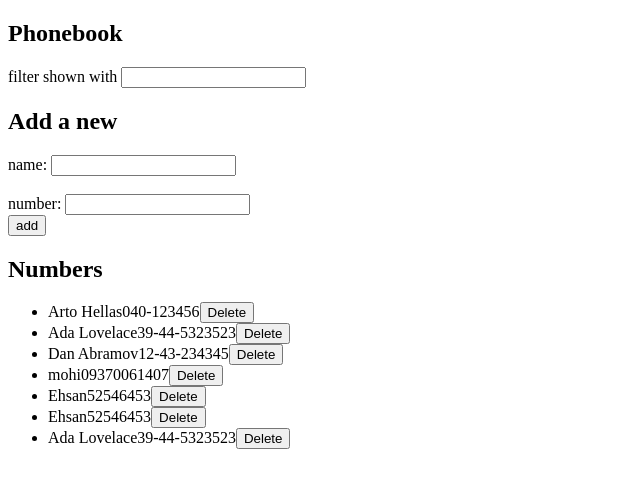
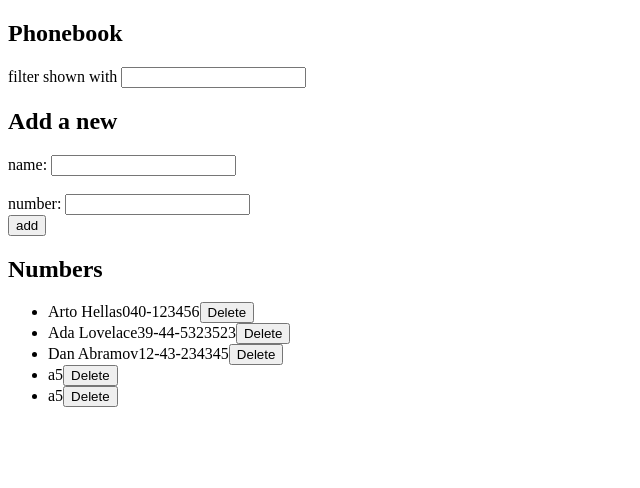
Before and after one commit to Aida-Saremi/Exercise-Helsinki, a React (Create React App) app in the folder part2/phonebook/: page / in a window 1280 px wide. Shown: the top 488 px of the page, without its empty margins (0-640 px from the left). Built offline with nearby package versions, Linux system fonts and the light colour scheme; data requests are answered from the project's data file.

Commit message:
2.15.(got result with a problem in server : it is duplicate person in server)

```diff
--- a/part2/phonebook/db.json
+++ b/part2/phonebook/db.json
@@ -16,24 +16,14 @@
       "id": 3
     },
     {
-      "id": 5,
-      "name": "mohi",
-      "number": "09370061407"
+      "name": "a",
+      "number": "5",
+      "id": 4
     },
     {
-      "name": "Ehsan",
-      "number": "52546453",
-      "id": 6
-    },
-    {
-      "name": "Ehsan",
-      "number": "52546453",
-      "id": 7
-    },
-    {
-      "name": "Ada Lovelace",
-      "number": "39-44-5323523",
-      "id": 8
+      "name": "a",
+      "number": "5",
+      "id": 5
     }
   ]
 }
--- a/part2/phonebook/src/App.js
+++ b/part2/phonebook/src/App.js
@@ -5,13 +5,16 @@ import Persons from './components/persons';
 import personsBackend from './services/personsBackend';
 import axios from 'axios';
 
+const baseUrl = 'http://localhost:3001/persons'
+const App = () => {
 
-const App = () => {
+  // containers
   const [persons, setPersons] = useState([]);
   const [newName,setNewName]=useState('');
   const [newNumber,setNewNumber]=useState('');
   const [showPerson,setShowPerson]=useState('');
 
+  // Get data from server
   useEffect(() => {
     console.log('effect')
     personsBackend
@@ -23,69 +26,139 @@ const App = () => {
   }, [])
   console.log('render', persons.length, 'persons')
 
+  // after click on submit=add
 
+  // const addName = (event) => {
+  //   event.preventDefault()
+
+  //   console.log('button clicked', event.target)
+  //   const newPerson={ name: newName, number: newNumber }
+
+  //   personsBackend
+  //   .create( newPerson)
+  //   .then(returnPerson=> {
+  //   console.log("returnPerson",returnPerson)
+
+
+
+  // const isDuplicateName = persons.map((person) => person.name).includes(returnPerson.name);
+  // const isDuplicateNumber = persons.map((person) => person.number).includes(returnPerson.number);
+
+  // if (isDuplicateName && isDuplicateNumber) {
+
+  //   alert(` ${newName}  with  this number ${newNumber} are already in the phonebook`);
+  //   setNewName('');
+  //   setNewNumber('');
+
+
+  // } else if (isDuplicateName) {
+
+  //   console.log("name is repeated")
+  //   const replaceNumber = window.confirm(`${newName} is already added to the phonebook,
+  //   replace the old number with a new one?`);
+
+  //     if (replaceNumber) {
+  //       const personToUpdate = persons.find(p => p.name === newName);
+  //       const updatedPersons = persons.map(person =>
+  //         person.name !== newName ? person : { ...person, number: newNumber }
+  //       );
+
+  //       personsBackend
+  //       .update(personToUpdate.id, { ...personToUpdate, number: newNumber }).then(response => {
+  //         setPersons(updatedPersons)
+
+  //       });
+  //     }
+
+  //     //   const person = persons.find(p=> p.name === newName)
+  //     //   const changedNumber= { ...persons, number: newNumber }
+
+  //     //   console.log("changeNumber",changedNumber)
+  //     //   // personsBackend
+  //     //   // .update(id, changedNumber)
+  //     //   // .then(response => {
+  //     //   //   setPersons(persons.map(person => person.name !== newName ? person: response.data))
+  //     //   // })
+
+
+  //     // }
+
+  //   setNewName('');
+  //   setNewNumber('');
+
+  // } else if (isDuplicateNumber) {
+  //   alert(`The number ${newNumber} is already associated with another contact`);
+  //   setNewName('');
+  //   setNewNumber('');
+  // } else {
+
+  //   setPersons(persons.concat(returnPerson))
+  //   setNewName('');
+  //   setNewNumber('');
+
+
+  //   }
+  // })
+  //   }
   const addName = (event) => {
-    event.preventDefault()
+    event.preventDefault();
 
-    console.log('button clicked', event.target)
-    const newPerson={ name: newName, number: newNumber }
+    const newPerson = { name: newName, number: newNumber };
 
     personsBackend
   .create( newPerson)
   .then(returnPerson=> {
-    console.log("returnPerson",returnPerson)
+    console.log(returnPerson)
+    setPersons(persons.concat(returnPerson))
 
 
-
-  const isDuplicateName = persons.map((person) => person.name).includes(returnPerson.name);
-  const isDuplicateNumber = persons.map((person) => person.number).includes(returnPerson.number);
+  })
+      const isDuplicateName = persons.map(person => person.name).includes(newName);
+      const isDuplicateNumber = persons.map(person => person.number).includes(newNumber);
 
       if (isDuplicateName && isDuplicateNumber) {
-
         alert(`Both the name ${newName} and number ${newNumber} are already in the phonebook`);
         setNewName('');
         setNewNumber('');
       } else if (isDuplicateName) {
-    console.log("name is repeated")
-    alert(`${newName} is already added to the phonebook`);
+        const replaceNumber = window.confirm(`${newName} is already added to the phonebook,
+          replace the old number with a new one?`);
+          console.log("replaceNumber",replaceNumber)
+
+        if (replaceNumber) {
+          const personToUpdate = persons.find(p => p.name === newName);
+          const updatedPerson = { ...personToUpdate, number: newNumber };
+
+          const key=personToUpdate.id
+
+          console.log("id",key)
+          axios.put(`${baseUrl}/${key}`, updatedPerson).then(response => {
+            setPersons(persons.map(p => p.id !== key ? p : response.data))
+          })
+        }
+          // personsBackend.update(personToUpdate.id, updatedPerson).then(response => {
+          //   setPersons(persons.map(person => (person.id !== personToUpdate.id) ? person : response));
+
+          // });
+
+        }
         setNewName('');
         setNewNumber('');
-  } else if (isDuplicateNumber) {
-    alert(`The number ${newNumber} is already associated with another contact`);
-    setNewName('');
-    setNewNumber('');
-  } else {
-
-    setPersons(persons.concat(returnPerson))
-    // Create a new person object
-    // const newPerson = {
-    //   name: newName,
-    //   number: newNumber,
-    // };
-
-    // // Add the new person to the phonebook
-    // setPersons([...persons, newPerson]);
-
-    // // Clear input fields
-    // setNewName('');
-    // setNewNumber('');
-
-    // const isDuplicate = persons.map((person) => person.name).includes(newName);
+      // } else if (isDuplicateNumber) {
+      //   alert(`The number ${newNumber} is already associated with another contact`);
+      //   setNewName('');
+      //   setNewNumber('');
+      // } else {
+      //   setPersons(persons.concat(returnPerson));
+      //   setNewName('');
+      //   setNewNumber('');
 
 
+  };
 
-    // if (isDuplicate) {
-    //   alert(`${newName} is already added to the phonebook`);
-    //   setNewName('');
-    // setNewNumber('');
-    // } else {
-    //  setPersons(persons.concat(newPerson))
-    //   setNewName('');
-    // setNewNumber('');
-    // }
-    }
-  })
-    }
+
+    // handleClicks
+
   const handlePersoneChange = (event) =>{
     setNewName(event.target.value)
   }
@@ -140,4 +213,5 @@ const App = () => {
     </div>
   )
 }
+
 export default App
--- a/part2/phonebook/src/services/personsBackend.js
+++ b/part2/phonebook/src/services/personsBackend.js
@@ -17,5 +17,10 @@ const remove = (id) => {
   return req.then((res) => res.data)
 }
 
+const update = (id, updatedPerson) => {
+  return axios.put(`${baseUrl}/${id}`, updatedPerson)
+    .then(response => response.data);
+};
 
-export default {  getAll, create , remove }
+
+export default {  getAll, create , remove , update}
```
Lines whose indentation alone changed are shown as unchanged.
